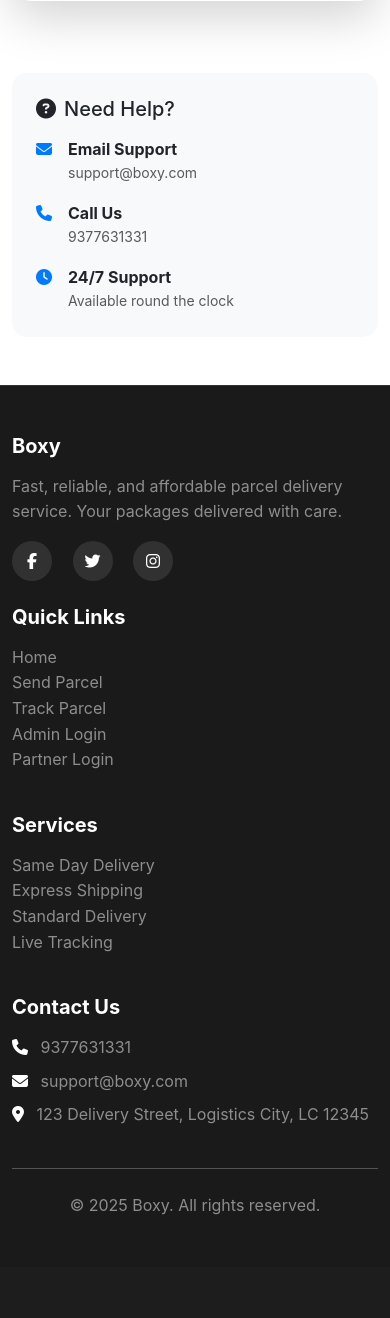
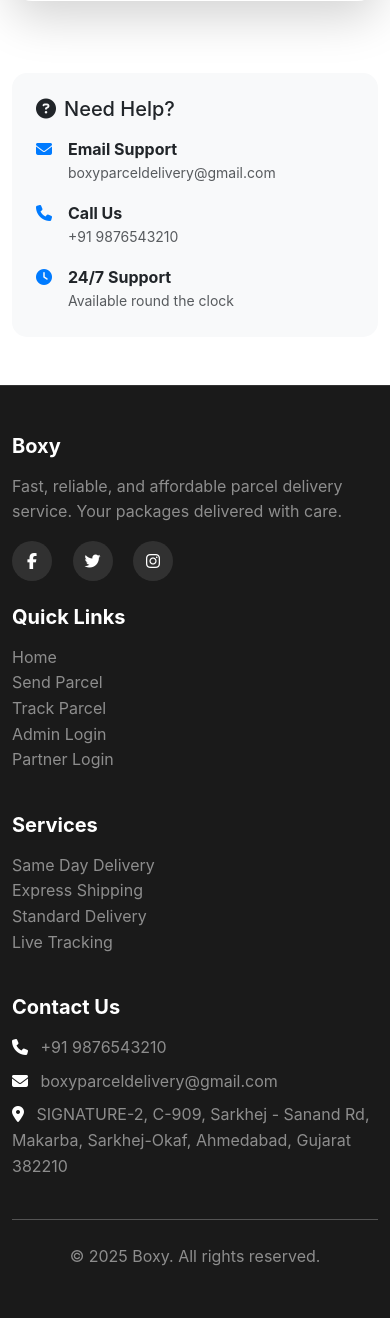
Before and after one commit to vivek-ambariya/BOXY-parcel_delivery_website, a Flask app: page /track-parcel in a window 390 px wide. Shown: the part 547-1865 px from the top of the page. Before the commit the page ends 1762 px from the top, so only its background shows below. Run offline with Flask 3, Linux system fonts and the light colour scheme; some libraries are stand-ins or nearby versions.

Commit message:
email and phone numbers

```diff
--- a/Boxy_local/templates/about.html
+++ b/Boxy_local/templates/about.html
@@ -260,15 +260,15 @@
                 <ul class="list-unstyled">
                     <li class="mb-2">
                         <i class="fas fa-phone me-2"></i>
-                        <a href="tel:+919377631331" class="text-white-50 text-decoration-none">9377631331</a>
+                        <a href="tel:+919876543210" class="text-white-50 text-decoration-none">+91 9876543210</a>
                     </li>
                     <li class="mb-2">
                         <i class="fas fa-envelope me-2"></i>
-                        <a href="mailto:support@boxy.com" class="text-white-50 text-decoration-none">support@boxy.com</a>
+                        <a href="mailto:boxyparceldelivery@gmail.com" class="text-white-50 text-decoration-none">boxyparceldelivery@gmail.com</a>
                     </li>
                     <li>
                         <i class="fas fa-map-marker-alt me-2"></i>
-                        <span class="text-white-50">123 Delivery Street, Logistics City, LC 12345</span>
+                        <span class="text-white-50">SIGNATURE-2, C-909, Sarkhej - Sanand Rd, Makarba, Sarkhej-Okaf, Ahmedabad, Gujarat 382210</span>
                     </li>
                 </ul>
             </div>
--- a/Boxy_local/templates/admin.html
+++ b/Boxy_local/templates/admin.html
@@ -314,15 +314,15 @@
                 <ul class="list-unstyled">
                     <li class="mb-2">
                         <i class="fas fa-phone me-2"></i>
-                        <a href="tel:+919377631331" class="text-white-50 text-decoration-none">9377631331</a>
+                        <a href="tel:+919876543210" class="text-white-50 text-decoration-none">+91 9876543210</a>
                     </li>
                     <li class="mb-2">
                         <i class="fas fa-envelope me-2"></i>
-                        <a href="mailto:support@boxy.com" class="text-white-50 text-decoration-none">support@boxy.com</a>
+                        <a href="mailto:boxyparceldelivery@gmail.com" class="text-white-50 text-decoration-none">boxyparceldelivery@gmail.com</a>
                     </li>
                     <li>
                         <i class="fas fa-map-marker-alt me-2"></i>
-                        <span class="text-white-50">123 Delivery Street, Logistics City, LC 12345</span>
+                        <span class="text-white-50">SIGNATURE-2, C-909, Sarkhej - Sanand Rd, Makarba, Sarkhej-Okaf, Ahmedabad, Gujarat 382210</span>
                     </li>
                 </ul>
             </div>
--- a/Boxy_local/templates/index.html
+++ b/Boxy_local/templates/index.html
@@ -287,11 +287,11 @@
                 <ul class="list-unstyled">
                     <li class="mb-2">
                         <i class="fas fa-phone me-2"></i>
-                        <a href="tel:+919377631331" class="text-white-50 text-decoration-none">9377631331</a>
+                        <a href="tel:+919876543210" class="text-white-50 text-decoration-none">+91 9876543210</a>
                     </li>
                     <li class="mb-2">
                         <i class="fas fa-envelope me-2"></i>
-                        <a href="mailto:support@boxy.com" class="text-white-50 text-decoration-none">boxyparceldelivery@gmail.com</a>
+                        <a href="mailto:boxyparceldelivery@gmail.com" class="text-white-50 text-decoration-none">boxyparceldelivery@gmail.com</a>
                     </li>
                     <li>
                         <i class="fas fa-map-marker-alt me-2"></i>
--- a/Boxy_local/templates/partner.html
+++ b/Boxy_local/templates/partner.html
@@ -376,15 +376,15 @@
                 <ul class="list-unstyled">
                     <li class="mb-2">
                         <i class="fas fa-phone me-2"></i>
-                        <a href="tel:+919377631331" class="text-white-50 text-decoration-none">9377631331</a>
+                        <a href="tel:+919876543210" class="text-white-50 text-decoration-none">+91 9876543210</a>
                     </li>
                     <li class="mb-2">
                         <i class="fas fa-envelope me-2"></i>
-                        <a href="mailto:support@boxy.com" class="text-white-50 text-decoration-none">support@boxy.com</a>
+                        <a href="mailto:boxyparceldelivery@gmail.com" class="text-white-50 text-decoration-none">boxyparceldelivery@gmail.com</a>
                     </li>
                     <li>
                         <i class="fas fa-map-marker-alt me-2"></i>
-                        <span class="text-white-50">123 Delivery Street, Logistics City, LC 12345</span>
+                        <span class="text-white-50">SIGNATURE-2, C-909, Sarkhej - Sanand Rd, Makarba, Sarkhej-Okaf, Ahmedabad, Gujarat 382210</span>
                     </li>
                 </ul>
             </div>
--- a/Boxy_local/templates/send_parcel.html
+++ b/Boxy_local/templates/send_parcel.html
@@ -486,15 +486,15 @@
                 <ul class="list-unstyled">
                     <li class="mb-2">
                         <i class="fas fa-phone me-2"></i>
-                        <a href="tel:+919377631331" class="text-white-50 text-decoration-none">9377631331</a>
+                        <a href="tel:+919876543210" class="text-white-50 text-decoration-none">+91 9876543210</a>
                     </li>
                     <li class="mb-2">
                         <i class="fas fa-envelope me-2"></i>
-                        <a href="mailto:support@boxy.com" class="text-white-50 text-decoration-none">support@boxy.com</a>
+                        <a href="mailto:boxyparceldelivery@gmail.com" class="text-white-50 text-decoration-none">boxyparceldelivery@gmail.com</a>
                     </li>
                     <li>
                         <i class="fas fa-map-marker-alt me-2"></i>
-                        <span class="text-white-50">123 Delivery Street, Logistics City, LC 12345</span>
+                        <span class="text-white-50">SIGNATURE-2, C-909, Sarkhej - Sanand Rd, Makarba, Sarkhej-Okaf, Ahmedabad, Gujarat 382210</span>
                     </li>
                 </ul>
             </div>
--- a/Boxy_local/templates/track_parcel.html
+++ b/Boxy_local/templates/track_parcel.html
@@ -149,7 +149,7 @@
                                     <i class="fas fa-envelope text-primary me-3 mt-1"></i>
                                     <div>
                                         <strong>Email Support</strong>
-                                        <p class="mb-0 small text-muted">support@boxy.com</p>
+                                        <p class="mb-0 small text-muted">boxyparceldelivery@gmail.com</p>
                                     </div>
                                 </div>
                             </div>
@@ -158,7 +158,7 @@
                                     <i class="fas fa-phone text-primary me-3 mt-1"></i>
                                     <div>
                                         <strong>Call Us</strong>
-                                        <p class="mb-0 small text-muted">9377631331</p>
+                                        <p class="mb-0 small text-muted">+91 9876543210</p>
                                     </div>
                                 </div>
                             </div>
@@ -218,15 +218,15 @@
                 <ul class="list-unstyled">
                     <li class="mb-2">
                         <i class="fas fa-phone me-2"></i>
-                        <a href="tel:+919377631331" class="text-white-50 text-decoration-none">9377631331</a>
+                        <a href="tel:+9876543210" class="text-white-50 text-decoration-none">+91 9876543210</a>
                     </li>
                     <li class="mb-2">
                         <i class="fas fa-envelope me-2"></i>
-                        <a href="mailto:support@boxy.com" class="text-white-50 text-decoration-none">support@boxy.com</a>
+                        <a href="mailto:boxyparceldelivery@gmail.com" class="text-white-50 text-decoration-none">boxyparceldelivery@gmail.com</a>
                     </li>
                     <li>
                         <i class="fas fa-map-marker-alt me-2"></i>
-                        <span class="text-white-50">123 Delivery Street, Logistics City, LC 12345</span>
+                        <span class="text-white-50">SIGNATURE-2, C-909, Sarkhej - Sanand Rd, Makarba, Sarkhej-Okaf, Ahmedabad, Gujarat 382210</span>
                     </li>
                 </ul>
             </div>
```
